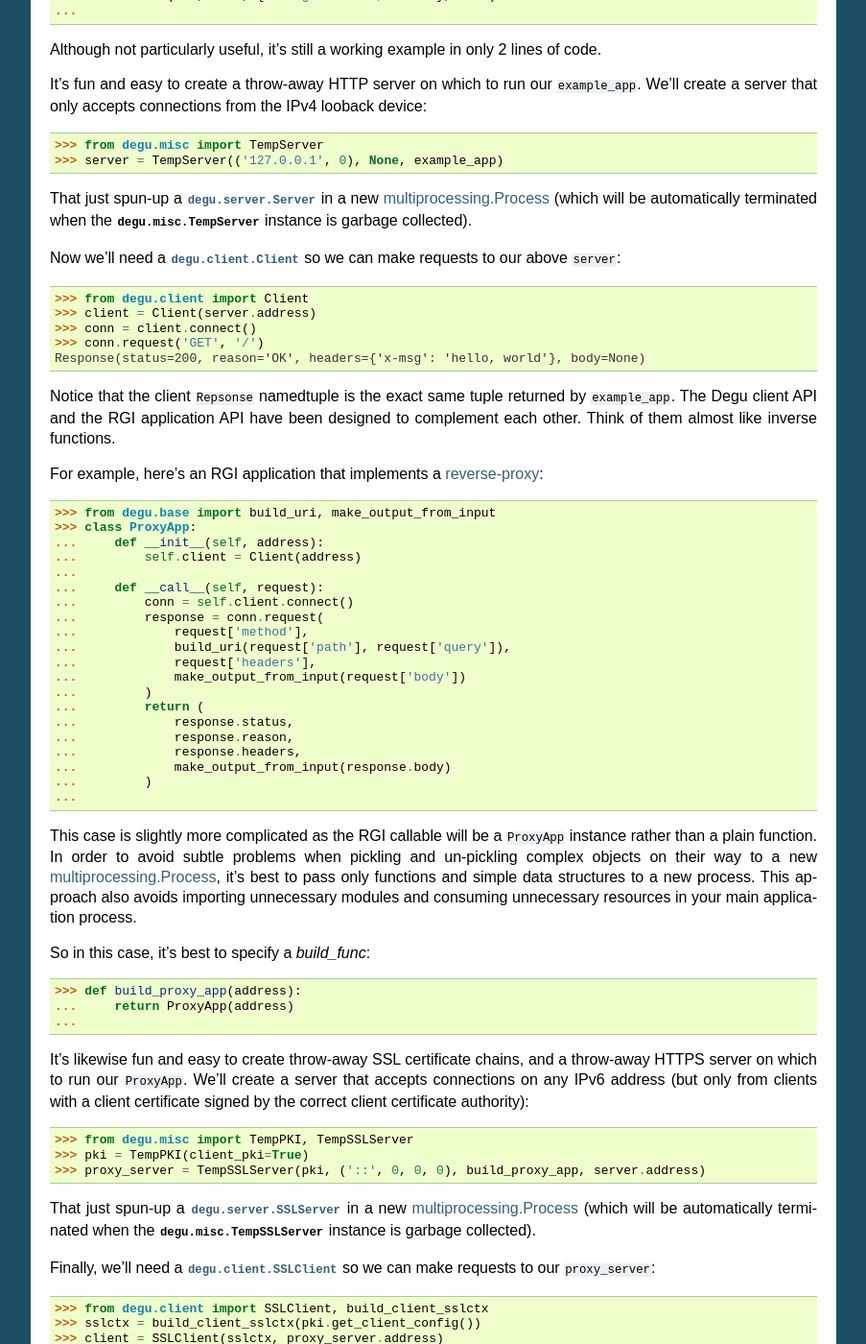
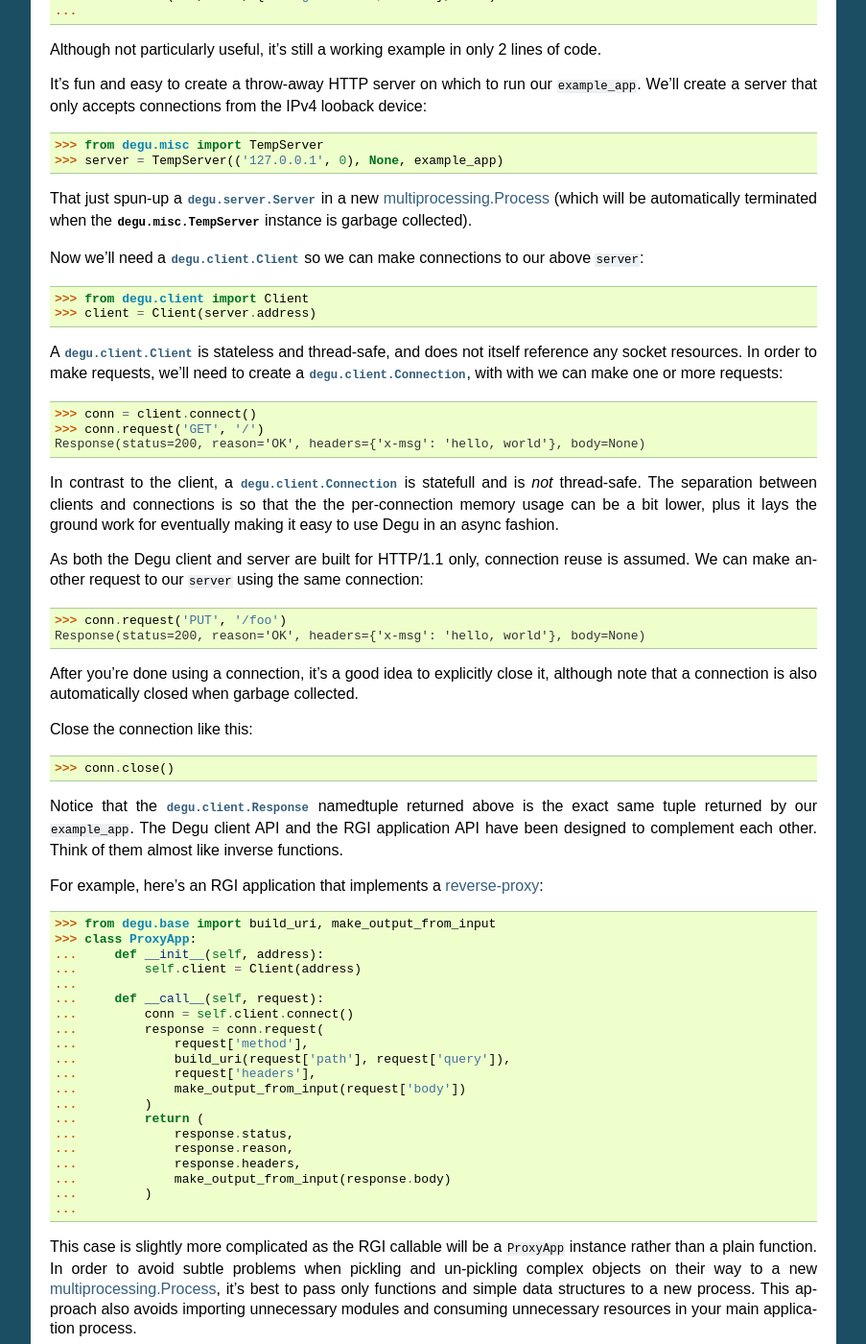
Before and after one commit to json420/degu, a Sphinx documentation site: the page built from doc/tutorial.rst, in a window 1280 px wide and 1400 px high, scrolled down 663 px. Shown: the whole window at 96% size, without its empty margins (198-1101 px from the left). Built offline with Sphinx 7.4.7, drawn with Linux system fonts in a browser that asks for light colours.

Commit message:
Update tutorial.rst to clarify difference between a Client and a Connection

```diff
--- a/doc/tutorial.rst
+++ b/doc/tutorial.rst
@@ -58,18 +58,45 @@ That just spun-up a :class:`degu.server.Server` in a new
 `multiprocessing.Process`_ (which will be automatically terminated when the
 :class:`degu.misc.TempServer` instance is garbage collected).
 
-Now we'll need a :class:`degu.client.Client` so we can make requests to our
+Now we'll need a :class:`degu.client.Client` so we can make connections to our
 above ``server``:
 
 >>> from degu.client import Client
 >>> client = Client(server.address)
+
+A :class:`degu.client.Client` is stateless and thread-safe, and does not itself
+reference any socket resources.  In order to make requests, we'll need to
+create a :class:`degu.client.Connection`, with with we can make one or more
+requests:
+
 >>> conn = client.connect()
 >>> conn.request('GET', '/')
 Response(status=200, reason='OK', headers={'x-msg': 'hello, world'}, body=None)
 
-Notice that the client ``Repsonse`` namedtuple is the exact same tuple returned
-by ``example_app``.  The Degu client API and the RGI application API have been
-designed to complement each other.  Think of them almost like inverse functions.
+In contrast to the client, a :class:`degu.client.Connection` is statefull and is
+*not* thread-safe.  The separation between clients and connections is so that
+the the per-connection memory usage can be a bit lower, plus it lays the ground
+work for eventually making it easy to use Degu in an async fashion.
+
+As both the Degu client and server are built for HTTP/1.1 only, connection
+reuse is assumed.  We can make another request to our ``server`` using the same
+connection:
+
+>>> conn.request('PUT', '/foo')
+Response(status=200, reason='OK', headers={'x-msg': 'hello, world'}, body=None)
+
+After you're done using a connection, it's a good idea to explicitly close it,
+although note that a connection is also automatically closed when garbage
+collected.
+
+Close the connection like this:
+
+>>> conn.close()
+
+Notice that the :class:`degu.client.Response` namedtuple returned above is the
+exact same tuple returned by our ``example_app``.  The Degu client API and the
+RGI application API have been designed to complement each other.  Think of them
+almost like inverse functions.
 
 For example, here's an RGI application that implements a `reverse-proxy`_:
 
```
